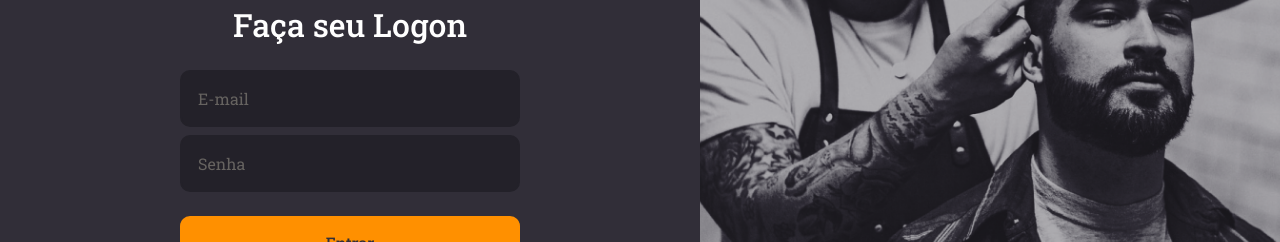
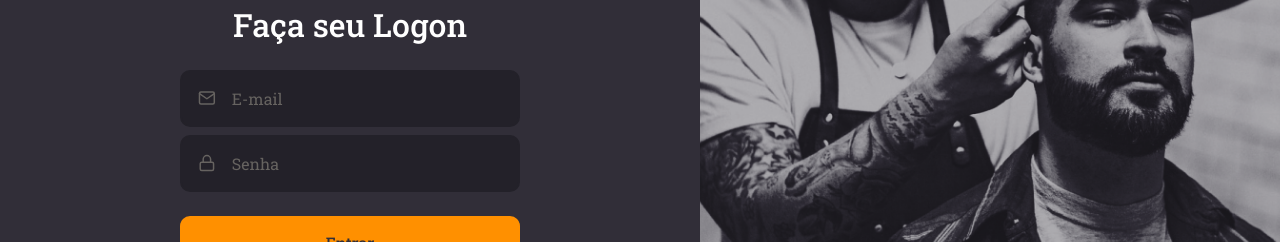
Before and after one commit to AlexsandroBezerra/gobarber-web, a React (Create React App) app: page / in a window 1280 px wide. Shown: the part 286-528 px from the top of the page. Built offline with nearby package versions, Linux system fonts and the light colour scheme.

Commit message:
refact: isolate input component and button component

```diff
--- /dev/null
+++ b/src/components/Button/index.tsx
@@ -0,0 +1,11 @@
+import React, { ButtonHTMLAttributes } from 'react'
+
+import { Container } from './styles'
+
+type ButtonProps = ButtonHTMLAttributes<HTMLButtonElement>
+
+const Button: React.FC<ButtonProps> = ({ children, ...rest }) => (
+  <Container {...rest}>{children}</Container>
+)
+
+export default Button
--- /dev/null
+++ b/src/components/Button/styles.ts
@@ -0,0 +1,20 @@
+import styled from 'styled-components'
+import { shade } from 'polished'
+
+export const Container = styled.button`
+  background: #ff9000;
+  border-radius: 10px;
+  border: none;
+  padding: 16px;
+  margin-top: 24px;
+  width: 100%;
+
+  color: #312e38;
+  font-weight: 500;
+
+  transition: background-color 0.2s;
+
+  &:hover {
+    background: ${shade(0.2, '#ff9000')};
+  }
+`
--- /dev/null
+++ b/src/components/Input/index.tsx
@@ -0,0 +1,18 @@
+import React, { InputHTMLAttributes } from 'react'
+import { IconBaseProps } from 'react-icons'
+
+import { Container } from './styles'
+
+interface InputProps extends InputHTMLAttributes<HTMLInputElement> {
+  name: string
+  icon?: React.ComponentType<IconBaseProps>
+}
+
+const Input: React.FC<InputProps> = ({ icon: Icon, ...rest }) => (
+  <Container>
+    {Icon && <Icon size={20} />}
+    <input {...rest} />
+  </Container>
+)
+
+export default Input
--- /dev/null
+++ b/src/components/Input/styles.ts
@@ -0,0 +1,33 @@
+import styled from 'styled-components'
+
+export const Container = styled.div`
+  background: #232129;
+  border-radius: 10px;
+  border: 2px solid #232129;
+  color: #666360;
+  padding: 16px;
+  width: 100%;
+
+  display: flex;
+  align-items: center;
+
+  & + div {
+    margin-top: 8px;
+  }
+
+  input {
+    background: transparent;
+    color: #f4ede8;
+    border: none;
+
+    width: 100%;
+
+    &::placeholder {
+      color: #666360;
+    }
+  }
+
+  svg {
+    margin-right: 16px;
+  }
+`
--- a/src/pages/SignIn/index.tsx
+++ b/src/pages/SignIn/index.tsx
@@ -1,7 +1,10 @@
 import React from 'react'
-import { FiLogIn } from 'react-icons/fi'
+import { FiLogIn, FiMail, FiLock } from 'react-icons/fi'
 
 import logoImg from '../../assets/logo.svg'
+
+import Input from '../../components/Input'
+import Button from '../../components/Button'
 
 import { Background, Container, Content } from './styles'
 
@@ -14,10 +17,15 @@
         <form>
           <h1>Faça seu Logon</h1>
 
-          <input placeholder="E-mail" />
-          <input type="password" placeholder="Senha" />
+          <Input name="email" icon={FiMail} placeholder="E-mail" />
+          <Input
+            name="password"
+            icon={FiLock}
+            type="password"
+            placeholder="Senha"
+          />
 
-          <button type="submit">Entrar</button>
+          <Button type="submit">Entrar</Button>
 
           <a href="forgot">Esqueci minha senha</a>
         </form>
--- a/src/pages/SignIn/styles.ts
+++ b/src/pages/SignIn/styles.ts
@@ -27,42 +27,6 @@
 
     h1 {
       margin-bottom: 24px;
-    }
-
-    input {
-      background: #232129;
-      border-radius: 10px;
-      border: 2px solid #232129;
-      padding: 16px;
-      width: 100%;
-
-      color: #f4ede8;
-
-      &::placeholder {
-        color: #666360;
-      }
-
-      & + input {
-        margin-top: 8px;
-      }
-    }
-
-    button {
-      background: #ff9000;
-      border-radius: 10px;
-      border: none;
-      padding: 16px;
-      margin-top: 24px;
-      width: 100%;
-
-      color: #312e38;
-      font-weight: 500;
-
-      transition: background-color 0.2s;
-
-      &:hover {
-        background: ${shade(0.2, '#ff9000')};
-      }
     }
 
     a {
```
Also changed, not shown: .eslintrc.json.
